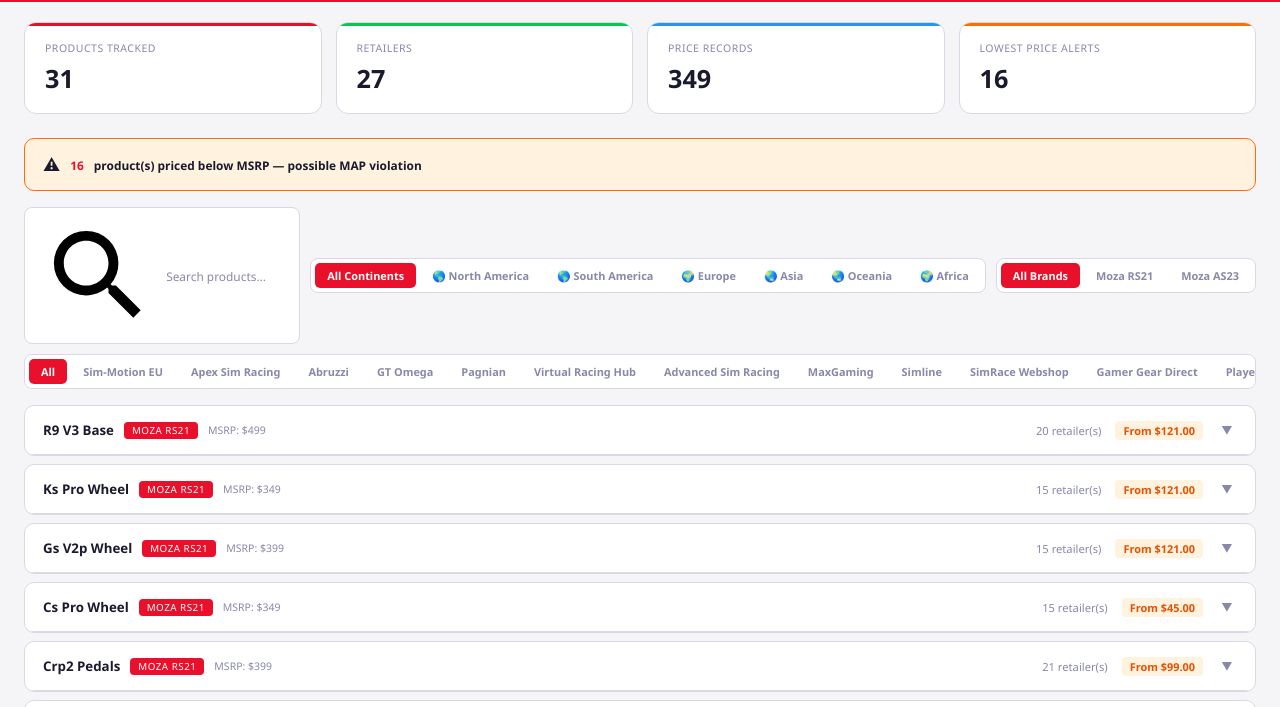
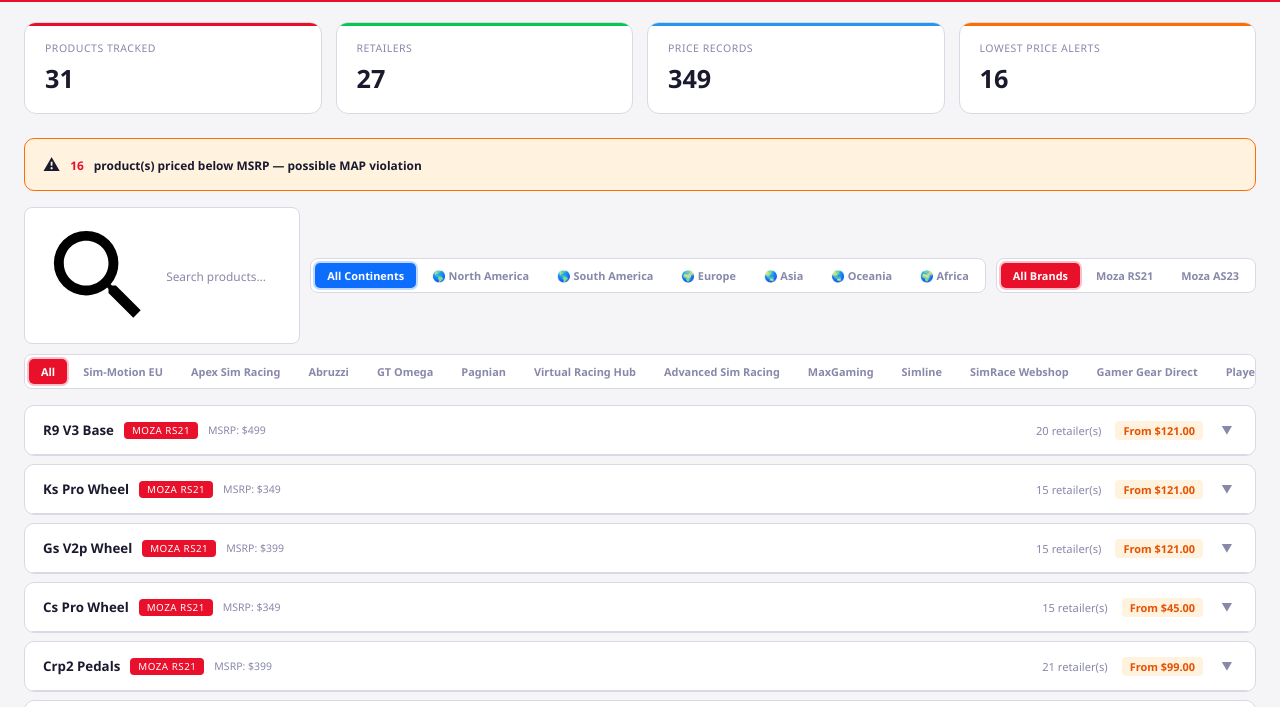
Before and after one commit to wenx094-coder/moza-reseller-monitor, a website: page prices.html in a window 1280 px wide. Shown: the part 68-775 px from the top of the page. Drawn offline with Linux system fonts and the light colour scheme.

Commit message:
prices.html: use blue active color for continent filter tabs

```diff
--- a/prices.html
+++ b/prices.html
@@ -156,7 +156,8 @@
     transition: all 0.2s;
   }
   .retailer-pill:hover { color: var(--text); background: var(--surface2); }
-  .retailer-pill.active { background: var(--accent); color: white; }
+  .retailer-pill.active { background: var(--accent); color: white; box-shadow: 0 0 0 2px rgba(232,16,42,0.25); }
+  .retailer-pill.continent-active { background: #0d6efd; color: white; box-shadow: 0 0 0 2px rgba(13,110,253,0.25); }
 
   .product-grid {
     display: flex;
@@ -544,10 +545,10 @@
 
 function renderContinentFilters() {
   var container = document.getElementById('continentFilter');
-  var html = '<button class="retailer-pill ' + (selectedContinent === 'all' ? 'active' : '') + '" onclick="selectedContinent=\'all\';selectedRetailer=\'all\';render()">All Continents</button>';
+  var html = '<button class="retailer-pill' + (selectedContinent === 'all' ? ' continent-active' : '') + '" onclick="selectedContinent=\'all\';selectedRetailer=\'all\';render()">All Continents</button>';
   for (var ci = 0; ci < CONTINENTS.length; ci++) {
     var c = CONTINENTS[ci];
-    html += '<button class="retailer-pill ' + (selectedContinent === c.key ? 'active' : '') + '" onclick="selectedContinent=\'' + c.key + '\';selectedRetailer=\'all\';render()">' + c.flag + ' ' + c.label + '</button>';
+    html += '<button class="retailer-pill' + (selectedContinent === c.key ? ' continent-active' : '') + '" onclick="selectedContinent=\'' + c.key + '\';selectedRetailer=\'all\';render()">' + c.flag + ' ' + c.label + '</button>';
   }
   container.innerHTML = html;
 }
```
